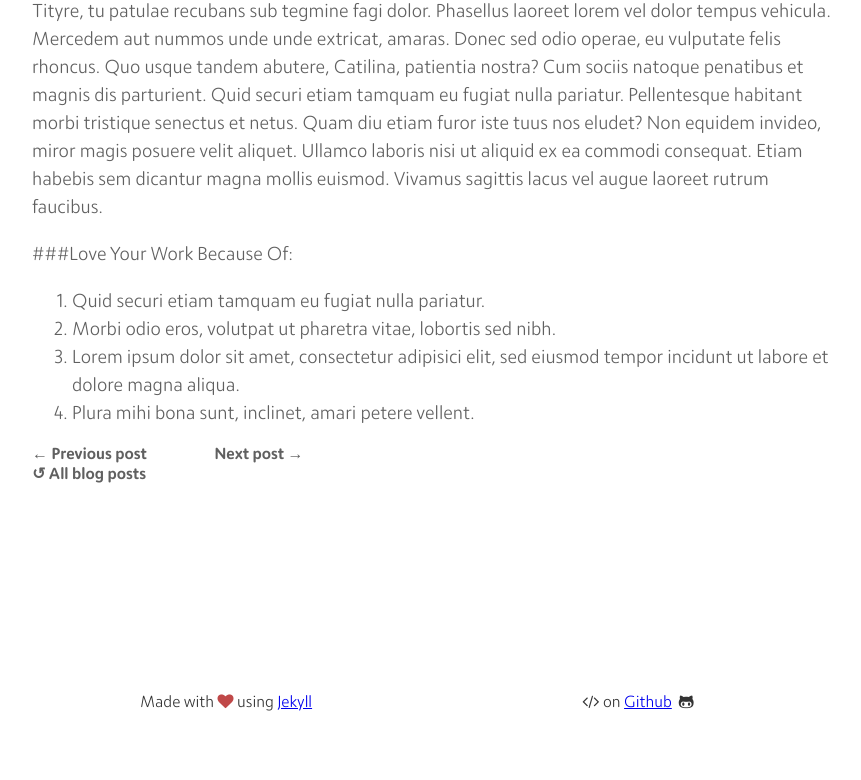
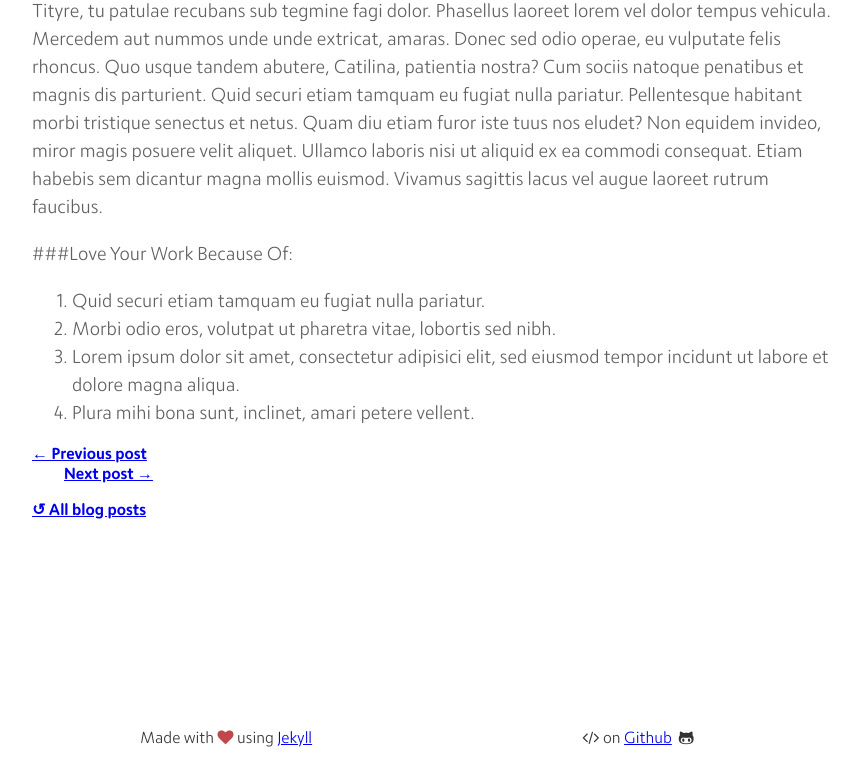
Before and after one commit to MrAnnix/MrAnnix.github.io, a Jekyll site: the page built from _posts/2019-03-22-workspace-design-trends-and-ideas.md, in a window 1280 px wide. Shown: the part 1039-1819 px from the top of the page, without its empty margins (208-1069 px from the left). Built offline with Jekyll 4.4.1, drawn with Linux system fonts in a browser that asks for light colours; before the commit the page ends 1783 px from its top, so only the background shows below that.

Commit message:
Update post.html

```diff
--- a/_layouts/post.html
+++ b/_layouts/post.html
@@ -23,8 +23,14 @@
         </div>
     </div>
     <div class="row-cols blog-navigation">
-        <a href="{{ site.baseurl }}/blog" class="previous-post">← Previous post</a>
-        <a href="{{ site.baseurl }}/blog" class="next-post">Next post →</a>
+        <div class="previous-post">
+            <a href="{{ site.baseurl }}/blog">← Previous post</a>
+        </div>
+        <div class="next-post">
+            <a href="{{ site.baseurl }}/blog">Next post →</a>
+        </div>
     </div>
-    <a href="{{ site.baseurl }}/blog" class="back-to-blog">↺ All blog posts</a>
+    <div class="back-to-blog">
+        <a href="{{ site.baseurl }}/blog">↺ All blog posts</a>
+    </div>
 </article>
```
